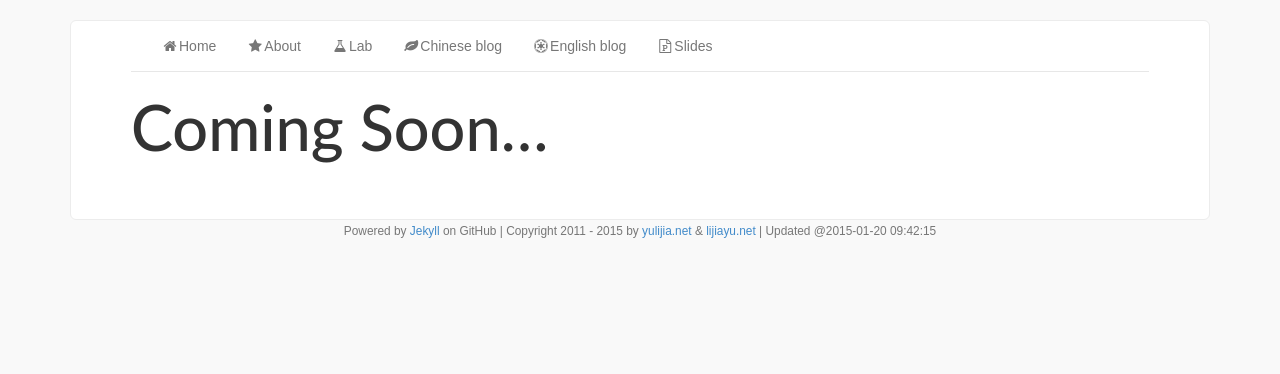
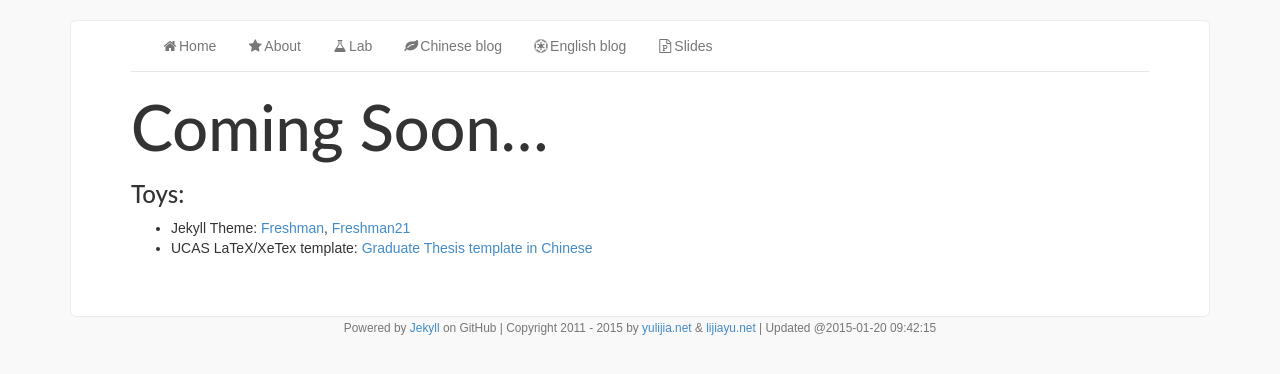
Before and after one commit to yulijia/yulijia.github.io, a Jekyll site: the page built from lab/index.md, in a window 1280 px wide. Shown: the top 374 px of the page. Built offline with Jekyll 4.4.1, drawn with Linux system fonts in a browser that asks for light colours; nearby versions of some CDN libraries.

Commit message:
update lab toys

```diff
--- a/lab/index.md
+++ b/lab/index.md
@@ -4,3 +4,9 @@ avatar: yes
 ---
 
 #Coming Soon...
+
+
+### Toys:
+
+- Jekyll Theme: [Freshman](https://github.com/yulijia/freshman), [Freshman21](https://github.com/yulijia/freshman21)
+- UCAS LaTeX/XeTex template: [Graduate Thesis template in Chinese](https://github.com/yulijia/LaTeX_UCASthesis)
```
